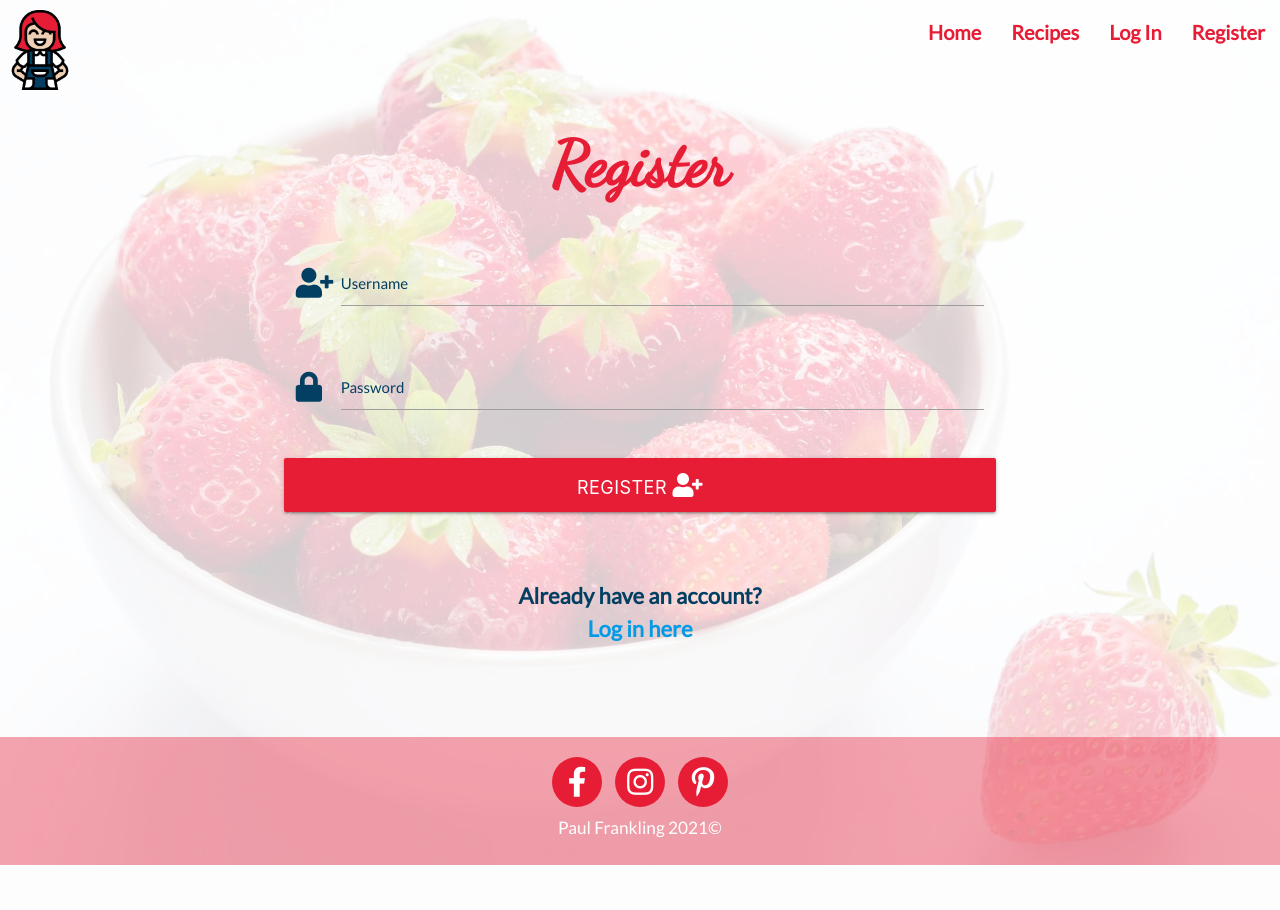
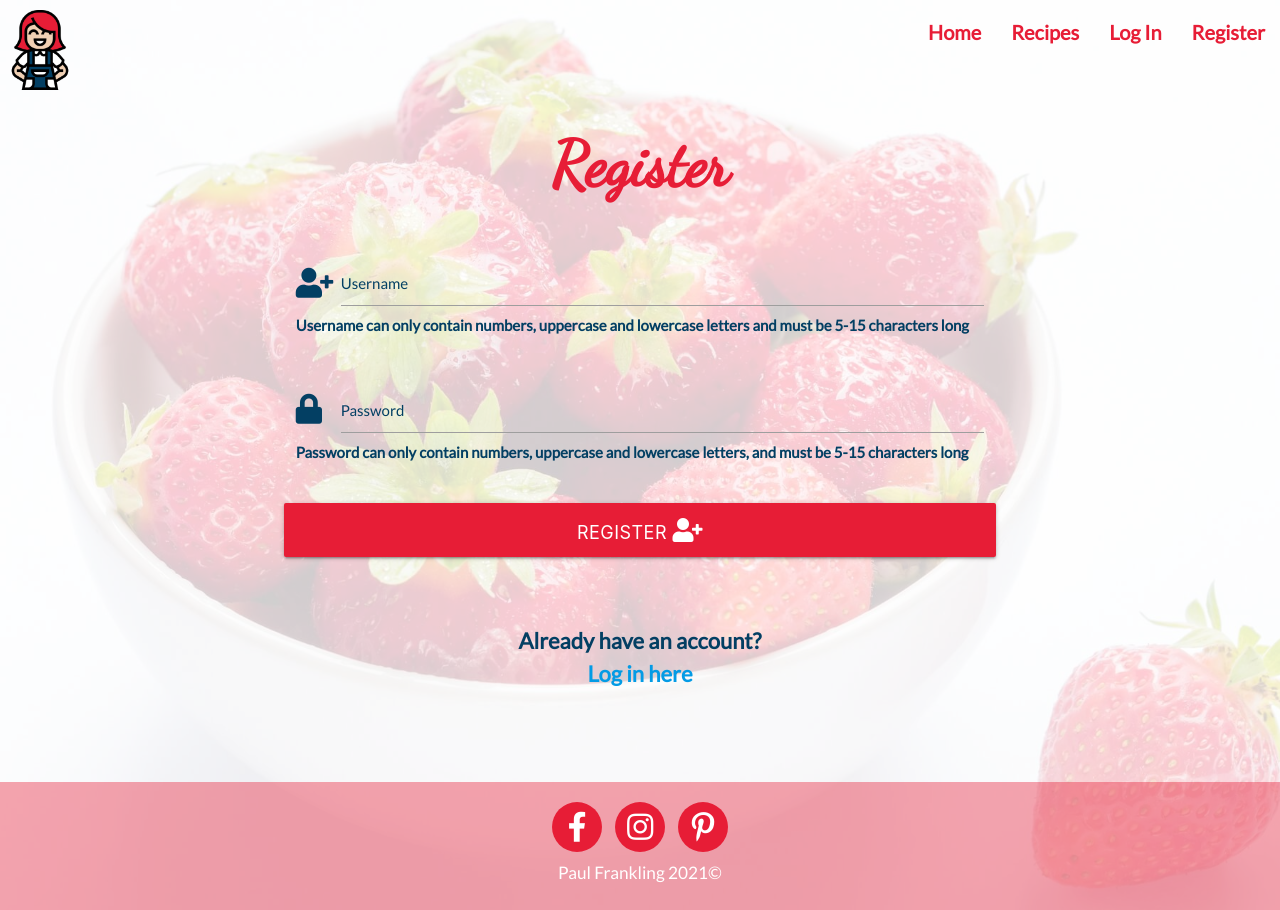
Before and after one commit to PaulFrankling/recip_me, a Flask app: page /register in a window 1280 px wide. Before the commit the page ends 865 px from the top, so only its background shows below. Run offline with Flask 2, Linux system fonts and the light colour scheme; some libraries are stand-ins or nearby versions.

Commit message:
Added register form requirements to user in register.html page

```diff
--- a/static/css/style.css
+++ b/static/css/style.css
@@ -117,11 +117,16 @@ nav i {
     color: #033F63;
 }
 
-.register-form button[type="submit"] {
+.account-form button[type="submit"] {
     background-color: #E71D36;
     color: #FFFFFF;
     font-size: 18px;
     margin: 5px;
+}
+
+.account-form placeholder {
+    color: #033F63;
+    font-weight: 700;
 }
 
 .input-field label {
--- a/templates/login.html
+++ b/templates/login.html
@@ -12,7 +12,7 @@
     </div>
 
     <div class="row">
-        <form class="col s12 m8 offset-m2 register-form" method="POST" action="{{ url_for('login') }}">
+        <form class="col s12 m8 offset-m2 account-form" method="POST" action="{{ url_for('login') }}">
             <div class="row">
                 <div class="input-field col s10 offset-s1">
                     <i class="fas fa-user-plus prefix"></i>
--- a/templates/register.html
+++ b/templates/register.html
@@ -12,20 +12,23 @@
     </div>
 
     <div class="row">
-        <form class="col s12 m8 offset-m2 register-form" method="POST" action="{{ url_for('register') }}">
+        <form class="col s12 m8 offset-m2 account-form" method="POST" action="{{ url_for('register') }}">
             <div class="row">
                 <div class="input-field col s10 offset-s1">
                     <i class="fas fa-user-plus prefix"></i>
                     <input id="username" name="username" type="text" minlength="5" maxlength="15" pattern="^[a-zA-Z0-9]{5,15}$"
                         class="validate" required>
                     <label for="username">Username</label>
+                    <placeholder>Username can only contain numbers, uppercase and lowercase letters and must be 5-15 characters long</placeholder>
                 </div>
             </div>
             <div class="row">
                 <div class="input-field col s10 offset-s1">
                     <i class="fas fa-lock prefix"></i>
-                    <input id="password" name="password" type="password" minlength="5" maxlength="15" class="validate" required>
+                    <input id="password" name="password" type="password" minlength="5" maxlength="15" pattern="^[a-zA-Z0-9]{5,15}$"
+                        class="validate" required>
                     <label for="password">Password</label>
+                    <placeholder>Password can only contain numbers, uppercase and lowercase letters, and must be 5-15 characters long</placeholder>
                 </div>
             </div>
             <div class="row">
```
